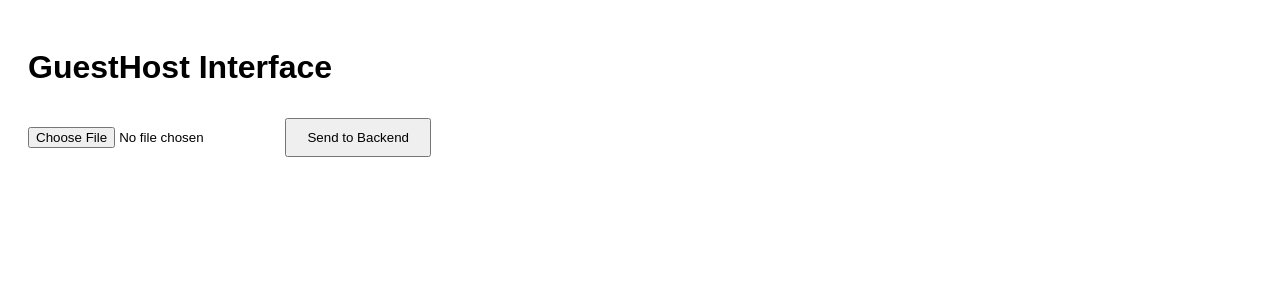
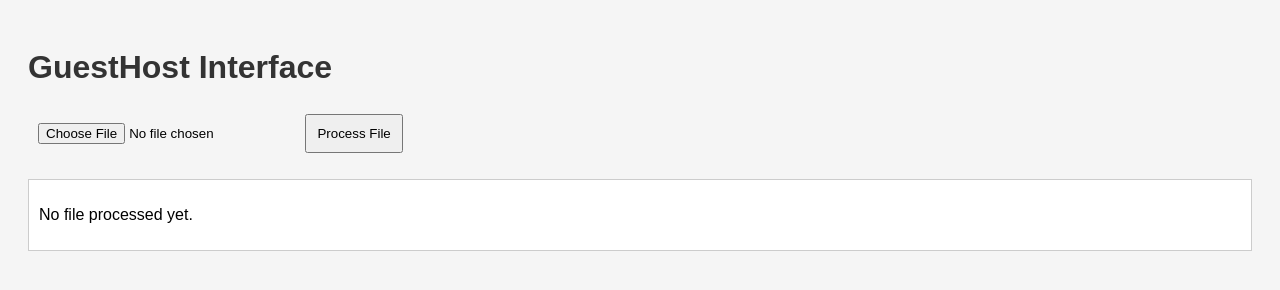
Before and after one commit to ForeverOp/GuestHost, a plain HTML site: page index.html in a window 1280 px wide. Drawn offline with Linux system fonts and the light colour scheme.

Commit message:
index.html

```diff
--- a/index.html
+++ b/index.html
@@ -4,28 +4,53 @@
   <meta charset="UTF-8">
   <title>GuestHost Interface</title>
   <style>
-    body { font-family: sans-serif; padding: 20px; }
-    button { padding: 10px 20px; margin-top: 10px; }
+    body {
+      font-family: Arial, sans-serif;
+      padding: 20px;
+      background: #f5f5f5;
+    }
+    h1 {
+      color: #333;
+    }
+    input, button {
+      padding: 10px;
+      margin: 5px 0;
+    }
+    button {
+      cursor: pointer;
+    }
+    #output {
+      margin-top: 20px;
+      padding: 10px;
+      background: #fff;
+      border: 1px solid #ccc;
+    }
   </style>
 </head>
 <body>
   <h1>GuestHost Interface</h1>
+
   <input type="file" id="fileInput">
-  <button id="sendBtn">Send to Backend</button>
+  <button id="processBtn">Process File</button>
+
+  <div id="output">
+    <p>No file processed yet.</p>
+  </div>
 
   <script>
-    const sendBtn = document.getElementById("sendBtn");
-    const fileInput = document.getElementById("fileInput");
+    const fileInput = document.getElementById('fileInput');
+    const processBtn = document.getElementById('processBtn');
+    const output = document.getElementById('output');
 
-    sendBtn.addEventListener("click", () => {
+    processBtn.addEventListener('click', () => {
       const file = fileInput.files[0];
       if (!file) {
-        alert("Select a file first");
+        output.innerHTML = "<p>Please select a file first.</p>";
         return;
       }
 
-      // Aqui você chamaria o backend via fetch/AJAX
-      console.log("File ready to send:", file.name);
+      // Aqui só mostramos o nome do arquivo, sem backend
+      output.innerHTML = `<p>File ready to process: <strong>${file.name}</strong></p>`;
     });
   </script>
 </body>
```
